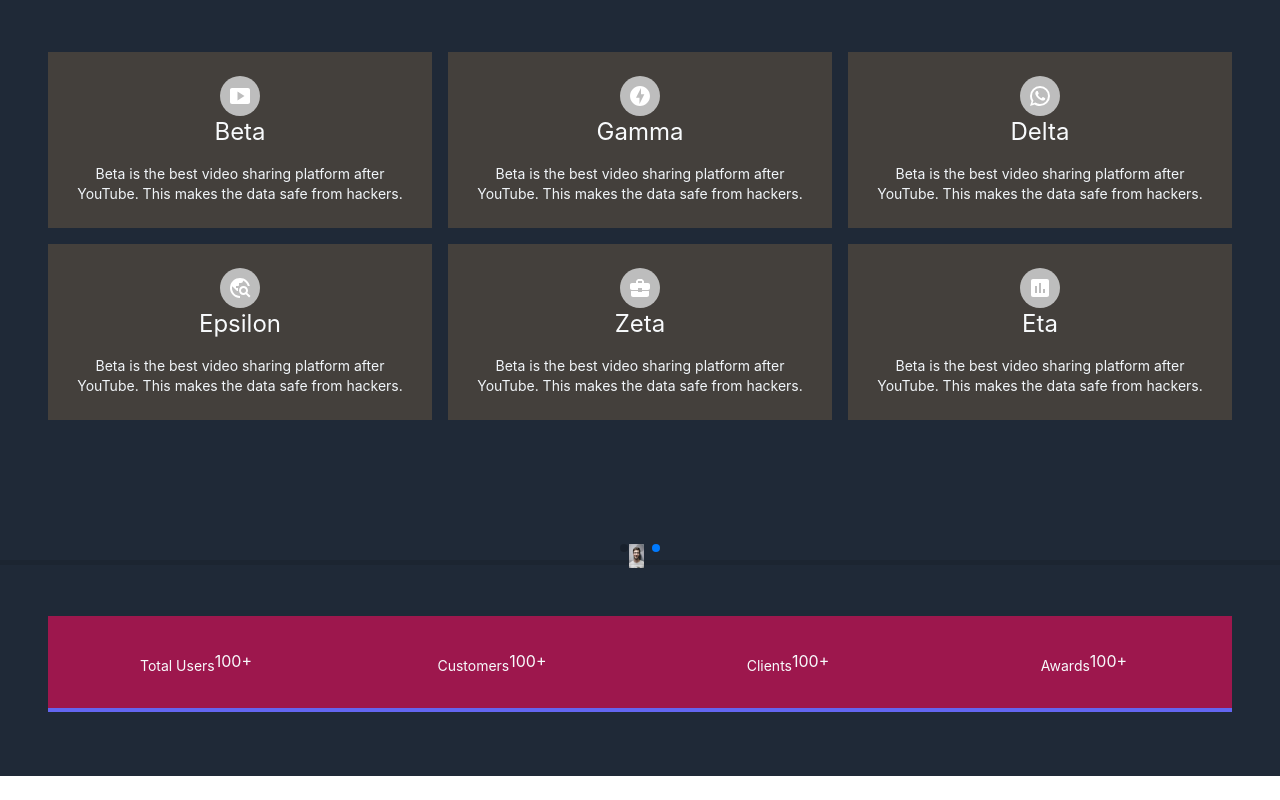
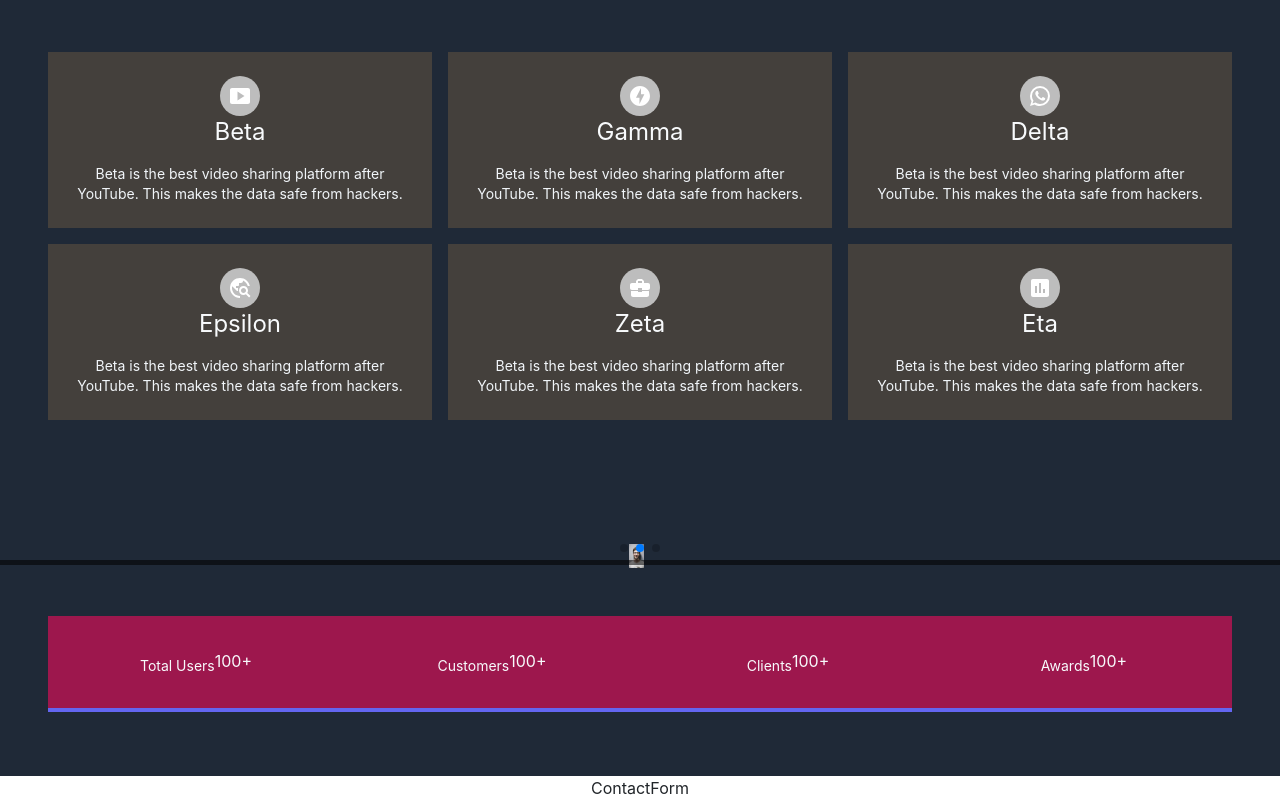
Before and after one commit to sazzad47/alpha, a Next.js app: page / in a window 1280 px wide. Shown: the part 224-1024 px from the top of the page. Before the commit the page ends 1000 px from the top, so only its background shows below. Built offline with nearby package versions, Linux system fonts and the light colour scheme.

Commit message:
make it better

```diff
--- a/components/beta/common/navbar/index.tsx
+++ b/components/beta/common/navbar/index.tsx
@@ -8,6 +8,7 @@ import Link from "next/link";
 import { useRouter } from "next/router";
 import EmergencyRecordingIcon from "@mui/icons-material/EmergencyRecording";
 import AccountBalanceWalletIcon from "@mui/icons-material/AccountBalanceWallet";
+import SmartDisplayIcon from '@mui/icons-material/SmartDisplay';
 
 export default function Navbar() {
   const location = useRouter();
@@ -25,7 +26,7 @@ export default function Navbar() {
         </Link>
         <Link href="/beta">
           <div className="flex gap-1 items-center justify-center">
-            <EmergencyRecordingIcon className="text-3xl text-slate-50" />
+            <SmartDisplayIcon className="text-3xl text-slate-50" />
           </div>
         </Link>
       </div>
--- a/components/global/Blocks.tsx
+++ b/components/global/Blocks.tsx
@@ -47,7 +47,7 @@ const cards = [
     path: '/eta'
     },
 ]
-const Blocks = () => {
+const Blocks: React.FC = () => {
   return (
     <div className='global_service_section w-full p-5 bg-gray-800'>
         <Grid container spacing={2} className="pt-[8rem]">
--- /dev/null
+++ b/components/global/ContactForm.tsx
@@ -0,0 +1,9 @@
+import React from 'react'
+
+const ContactForm: React.FC = () => {
+  return (
+    <div>ContactForm</div>
+  )
+}
+
+export default ContactForm
--- a/components/global/Counter.tsx
+++ b/components/global/Counter.tsx
@@ -27,7 +27,7 @@ type Props = {
   onExit: () => any;
   className: string;
 };
-const Counter = () => {
+const Counter: React.FC = () => {
   const [counterOn, setCounterOn] = useState<boolean>(false);
   const TriggerCounter = ScrollTrigger as unknown as React.FC<Props>;
   return (
--- a/components/global/Hero.tsx
+++ b/components/global/Hero.tsx
@@ -2,7 +2,7 @@ import React from 'react'
 import SearchBar from './SearchBar';
 
 
-const Hero = () => {
+const Hero: React.FC = () => {
   return (
     <div className='global_hero_section'>
 
--- a/components/global/Navbar.tsx
+++ b/components/global/Navbar.tsx
@@ -49,7 +49,7 @@ const menus = [
     path: '/eta'
     },
 ]
-export default function Navbar() {
+const Navbar: React.FC = () => {
   const location = useRouter();
   const router = useRouter();
 
@@ -88,3 +88,5 @@ export default function Navbar() {
     </div>
   );
 }
+
+export default Navbar
--- a/components/global/Reviews.tsx
+++ b/components/global/Reviews.tsx
@@ -8,7 +8,7 @@ import "swiper/css/scrollbar";
 import { Swiper, SwiperSlide } from "swiper/react";
 import { Navigation, Pagination, Scrollbar, A11y, Autoplay  } from "swiper";
 
-const Reviews = () => {
+const Reviews: React.FC = () => {
   return (
     <>
       <div className="flex flex-col items-center justify-center px-3 md:px-5 bg-gray-800 w-full">
@@ -23,7 +23,7 @@ const Reviews = () => {
             scrollbar={{ draggable: true }}
             onSwiper={(swiper) => console.log(swiper)}
             onSlideChange={() => console.log("slide change")}
-            autoplay={{ delay: 2000 }}
+            autoplay={{ delay: 4000 }}
           >
             {items.map((item, index) => {
               return (
--- a/components/global/index.tsx
+++ b/components/global/index.tsx
@@ -4,9 +4,10 @@ import Hero from './Hero'
 import Reviews from './Reviews'
 import Counter from './Counter'
 import Navbar from './Navbar'
+import ContactForm from './ContactForm'
 
 
-const Global = () => {
+const Global: React.FC = () => {
   return (
     <React.Fragment>
       <div className='flex flex-col w-full justify-center items-center'>
@@ -15,6 +16,7 @@ const Global = () => {
        <Blocks/>
        <Reviews/>
        <Counter/>
+       <ContactForm/>
       </div>
     </React.Fragment>
   )
```
